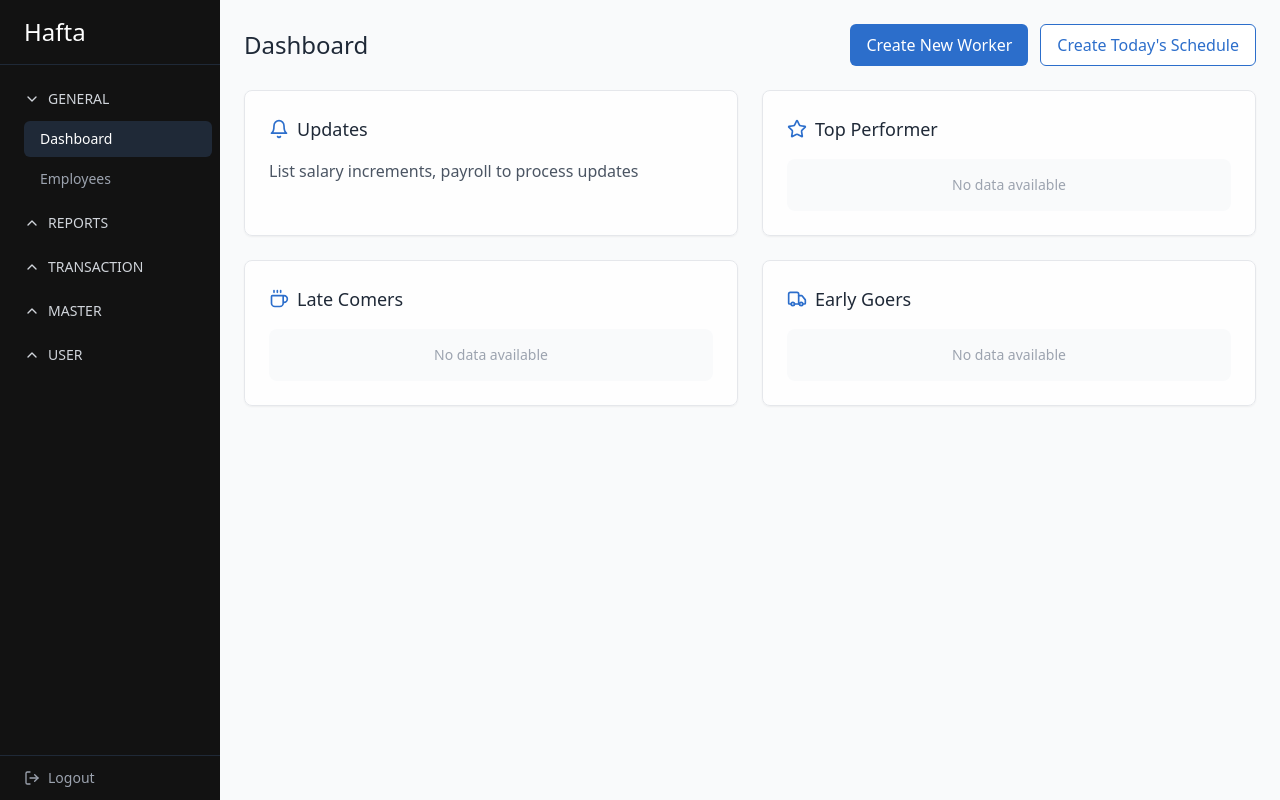
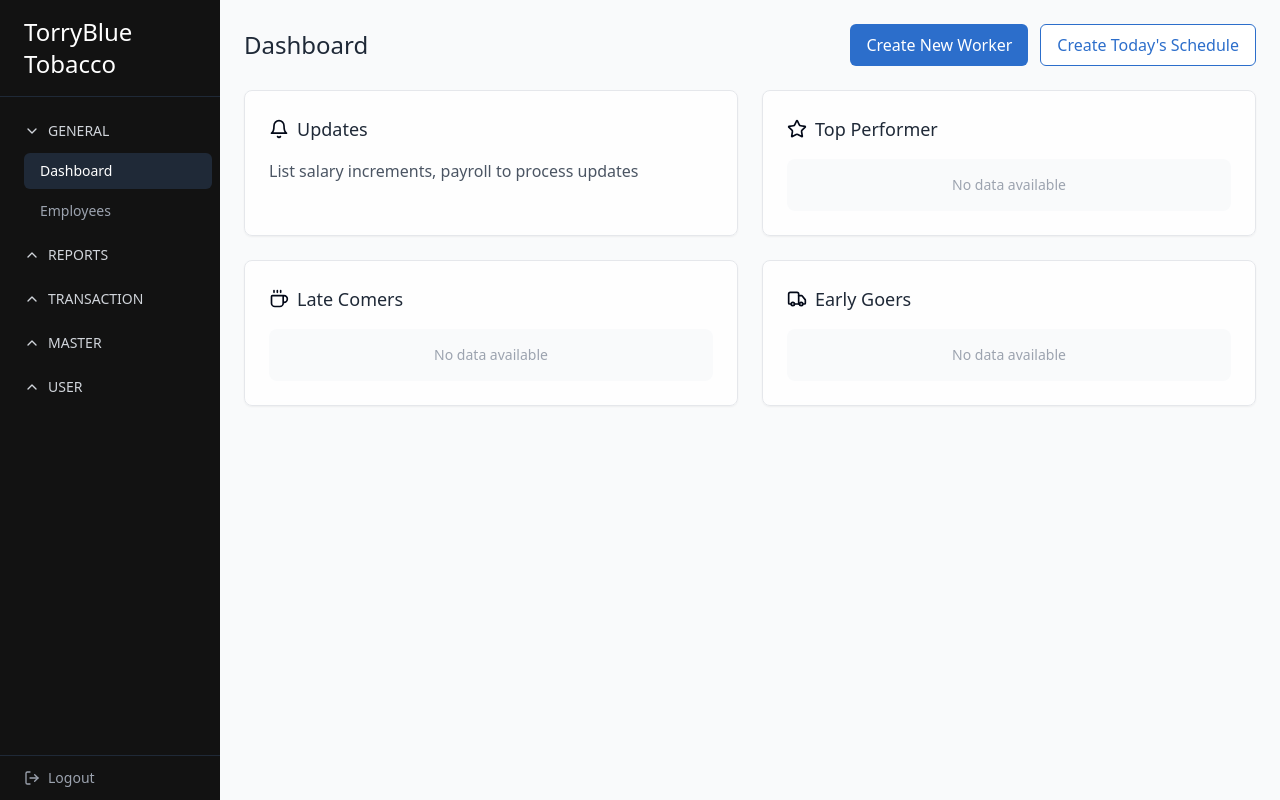
Before and after one commit to torryblue/casuals, a React (Vite) app: page / in a window 1280 px wide. Built offline with nearby package versions, Linux system fonts and the light colour scheme; sample sign-in values are in the browser's storage.

Commit message:
Replace "Hafta" with "TorryBlue Tobacco"
Replaces all instances of the word "Hafta" with "TorryBlue Tobacco" throughout the codebase.

```diff
--- a/index.html
+++ b/index.html
@@ -4,8 +4,8 @@
   <head>
     <meta charset="UTF-8" />
     <meta name="viewport" content="width=device-width, initial-scale=1.0" />
-    <title>Hafta - Employee Management System</title>
-    <meta name="description" content="Hafta - A modern employee management system" />
+    <title>TorryBlue Tobacco - Employee Management System</title>
+    <meta name="description" content="TorryBlue Tobacco - A modern employee management system" />
     <meta name="author" content="TorryBlue Tobacco" />
     <meta property="og:image" content="/og-image.png" />
     <link rel="preconnect" href="https://fonts.googleapis.com">
--- a/src/components/AppLayout.tsx
+++ b/src/components/AppLayout.tsx
@@ -85,10 +85,10 @@ export const AppLayout = ({ children }: { children: React.ReactNode }) => {
   return (
     <div className="flex h-screen w-full overflow-hidden">
       {/* Sidebar */}
-      <div className="w-[220px] bg-hafta-dark text-white flex flex-col">
+      <div className="w-[220px] bg-torryblue-dark text-white flex flex-col">
         {/* Logo */}
         <div className="px-6 py-4 border-b border-gray-800">
-          <h1 className="text-2xl font-light">Hafta</h1>
+          <h1 className="text-2xl font-light">TorryBlue Tobacco</h1>
         </div>
 
         {/* Navigation */}
--- a/src/index.css
+++ b/src/index.css
@@ -102,15 +102,15 @@
   }
 
   .input-field {
-    @apply px-4 py-2 rounded-md border border-gray-200 focus:outline-none focus:ring-2 focus:ring-hafta-accent/30 focus:border-hafta-accent transition-all duration-200;
+    @apply px-4 py-2 rounded-md border border-gray-200 focus:outline-none focus:ring-2 focus:ring-torryblue-accent/30 focus:border-torryblue-accent transition-all duration-200;
   }
 
   .btn-primary {
-    @apply px-4 py-2 bg-hafta-accent text-white rounded-md hover:bg-hafta-accent/90 transition-colors duration-200 focus:outline-none focus:ring-2 focus:ring-hafta-accent/50;
+    @apply px-4 py-2 bg-torryblue-accent text-white rounded-md hover:bg-torryblue-accent/90 transition-colors duration-200 focus:outline-none focus:ring-2 focus:ring-torryblue-accent/50;
   }
 
   .btn-secondary {
-    @apply px-4 py-2 bg-white text-hafta-accent border border-hafta-accent rounded-md hover:bg-gray-50 transition-colors duration-200 focus:outline-none focus:ring-2 focus:ring-hafta-accent/30;
+    @apply px-4 py-2 bg-white text-torryblue-accent border border-torryblue-accent rounded-md hover:bg-gray-50 transition-colors duration-200 focus:outline-none focus:ring-2 focus:ring-torryblue-accent/30;
   }
 
   .page-transition {
--- a/src/pages/LoginPage.tsx
+++ b/src/pages/LoginPage.tsx
@@ -33,7 +33,7 @@ const LoginPage = () => {
     <div className="min-h-screen flex items-center justify-center bg-gray-50 px-4 page-transition">
       <div className="glass-card w-full max-w-md p-8 space-y-8 element-transition">
         <div className="text-center space-y-2">
-          <h1 className="text-3xl font-light text-gray-800">Hafta</h1>
+          <h1 className="text-3xl font-light text-gray-800">TorryBlue Tobacco</h1>
           <div className="space-y-1">
             <p className="text-gray-600">Welcome back.</p>
             <p className="text-gray-500 text-sm">Please login to continue</p>
@@ -112,16 +112,16 @@ const LoginPage = () => {
           <div className="text-center text-sm text-gray-500">
             <p>
               <span className="mr-1">Hint: Use</span>
-              <code className="px-1 py-0.5 bg-gray-100 rounded text-hafta-accent">admin/admin123</code>
+              <code className="px-1 py-0.5 bg-gray-100 rounded text-torryblue-accent">admin/admin123</code>
               <span className="mx-1">or</span>
-              <code className="px-1 py-0.5 bg-gray-100 rounded text-hafta-accent">user/user123</code>
+              <code className="px-1 py-0.5 bg-gray-100 rounded text-torryblue-accent">user/user123</code>
             </p>
           </div>
         </form>
 
         <div className="text-center text-xs text-gray-400 mt-8">
           <p>Software for TorryBlue Tobacco.</p>
-          <a href="#" className="text-hafta-accent hover:underline">Contact</a> for a license.
+          <a href="#" className="text-torryblue-accent hover:underline">Contact</a> for a license.
         </div>
       </div>
     </div>
--- a/tailwind.config.ts
+++ b/tailwind.config.ts
@@ -63,7 +63,7 @@ export default {
 					border: 'hsl(var(--sidebar-border))',
 					ring: 'hsl(var(--sidebar-ring))'
 				},
-				hafta: {
+				torryblue: {
 					dark: '#121212',
 					light: '#f8f9fa',
 					accent: '#2c6ecb',
```
